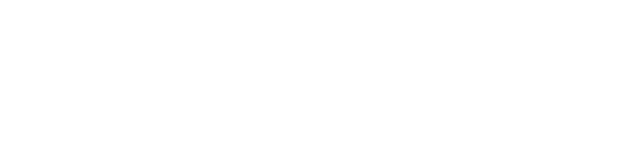
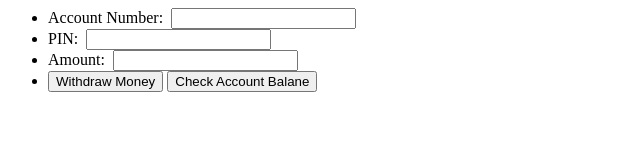
Before and after one commit to gregmalcolm/Javascript-ATM-Kata, a plain HTML site: page src/index.html in a window 1280 px wide. Shown: the whole page, without its empty margins (0-640 px from the left). Drawn offline with Linux system fonts and the light colour scheme.

Commit message:
WOOHOO! We have a UI!

```diff
--- a/src/index.html
+++ b/src/index.html
@@ -1,4 +1,17 @@
 <html>
 <head>
 </head>
+<body>
+<ul>
+    <li><label for="accountNumber">Account Number:&#160;</label>
+        <input type="text" name="accountNumber" id="accountNumber" maxlength="10"/></li>
+    <li><label for="PIN">PIN:&#160;</label>
+        <input type="password" name="PIN" id="PIN" maxlength="4" /></li>
+    <li><label for="amount">Amount:&#160;</label>
+        <input type="text" name="amount" id="amount" /></li>
+    <li><input type="submit" id="withdraw" value="Withdraw Money" />
+        <input type="submit" id="checkBalance" value="Check Account Balane" />
+    </li>
+
+</body>
 </html>
```
